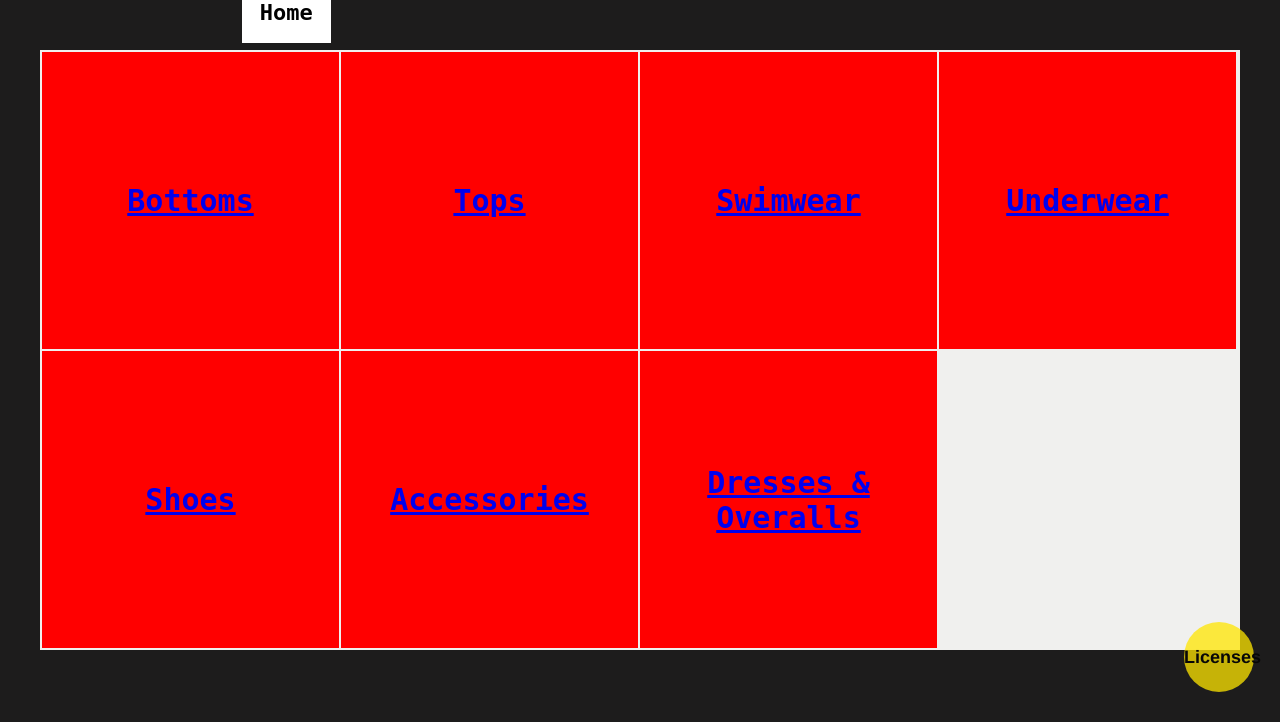
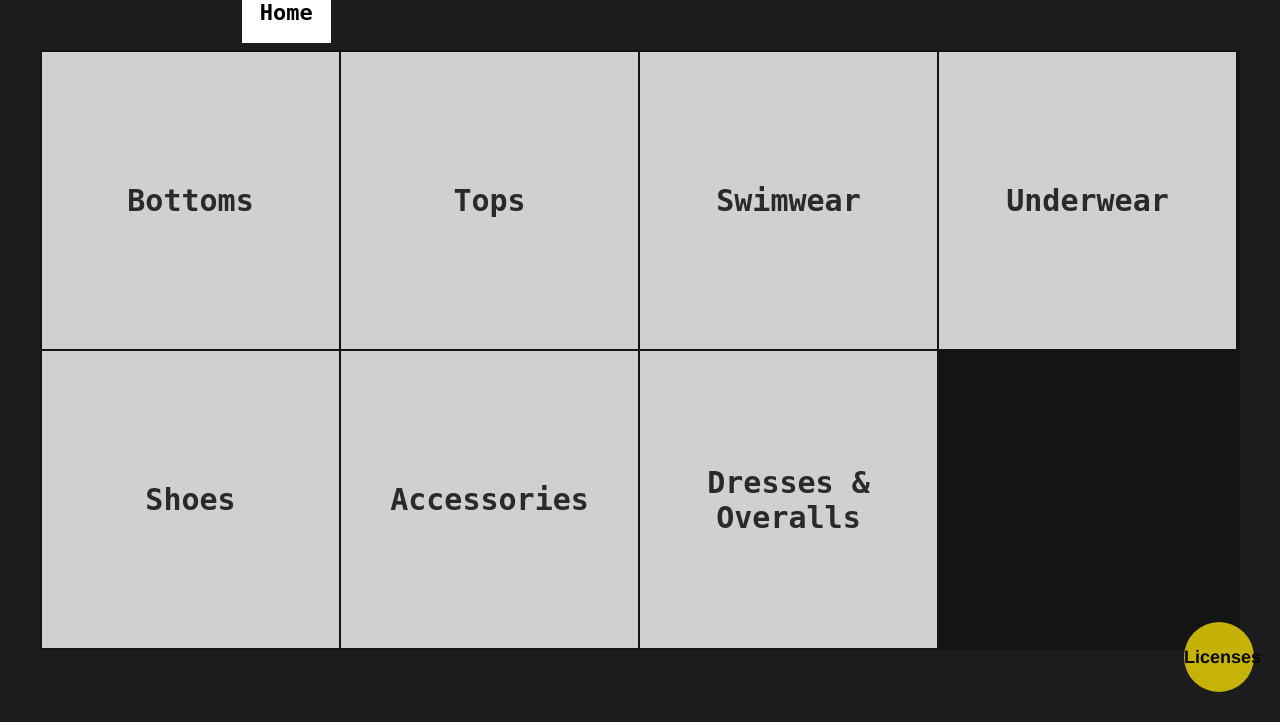
Before and after one commit to a17amama/Examensarbete, a PHP site: page / in a window 1280 px wide. Shown: the part 78-800 px from the top of the page. Run offline with PHP 8.4, Linux system fonts and the light colour scheme.

Commit message:
Update stylesheet.css

```diff
--- a/Text Index/stylesheet.css
+++ b/Text Index/stylesheet.css
@@ -109,7 +109,7 @@ body {
   height: 600px;
   width: 1200px;
   overflow: auto;
-  background-color:rgb(240, 240, 238);
+  background-color:rgb(0,0,0, 0.3);
   display: flex;
   flex-wrap: wrap;
   font-family: monospace;
@@ -117,14 +117,26 @@ body {
   font-weight: bold;
   font-size: 20px;
 
+
 }
 
 .textmenu {
   flex:1;
-  background-color: red;
+  background-color: rgba(255, 255, 255, 0.8);
   height: 260px;
   width: 295px;
   font-family: monospace;
   font-size: 30px;
   text-align: center;
+
 }
+
+a {
+  color:rgb(43, 41, 41);
+  text-decoration: none;
+}
+
+
+.textmenu:hover {
+  background-color:rgba(255, 255, 255);
+}
```
